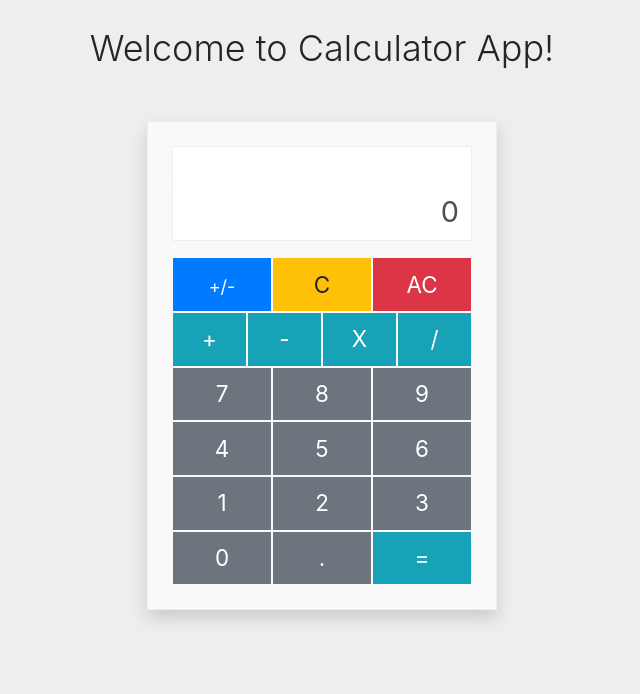
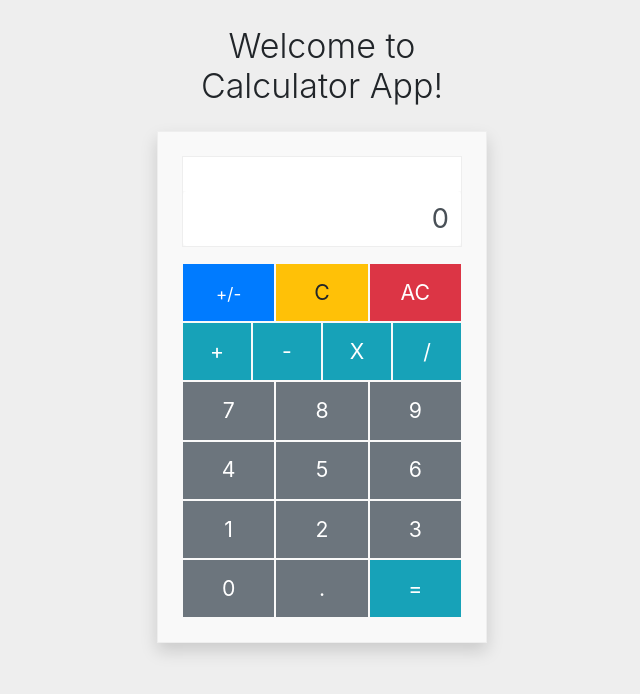
Before and after one commit to tan-ddn/calculator-app, an Angular app: page / in a window 1280 px wide. Shown: the top 694 px of the page, without its empty margins (318-958 px from the left). Built offline with nearby package versions, Linux system fonts and the light colour scheme.

Commit message:
Update heading and button style

```diff
--- a/src/app/app.component.css
+++ b/src/app/app.component.css
@@ -4,11 +4,11 @@ h1.display-4 {
 
 .btn {
     font-size: 1.25em;
-    padding: .375em .75em;
+    padding: .55em .75em;
 }
 
 .calc-wrapper {
-    max-width: 360px;
+    max-width: 330px;
     margin: auto;
     border: 1px solid #eee;
     background: #f9f9f9;
--- a/src/app/app.component.html
+++ b/src/app/app.component.html
@@ -3,11 +3,11 @@
     <br/>
     <div class="row">
       <div class="col">
-        <h1 class="display-4 text-center">Welcome to {{ title }}!</h1>
+        <h1 class="display-4 text-center">Welcome to<br/>{{ title }}!</h1>
       </div>
     </div>
-    <br/>
-    <!--div class="row">
+    <!--br/>
+    <div class="row">
       <div class="col-md-6">
         <input type="number" [(ngModel)]="num1" placeholder="Enter Number 1" class="form-control" />
       </div>
--- a/src/app/app.component.ts
+++ b/src/app/app.component.ts
@@ -17,7 +17,7 @@ export class AppComponent implements AfterViewInit {
   constructor (private elementRef: ElementRef, private logicService: LogicService) {}
 
   ngAfterViewInit() {
-    this.elementRef.nativeElement.ownerDocument.body.style.fontSize = '18px';
+    this.elementRef.nativeElement.ownerDocument.body.style.fontSize = '17px';
     this.elementRef.nativeElement.ownerDocument.body.style.backgroundColor = '#eee';
   }
 
```
